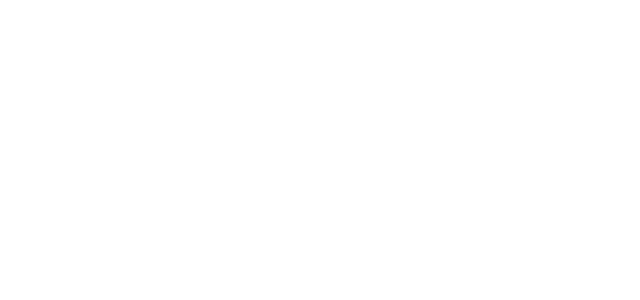
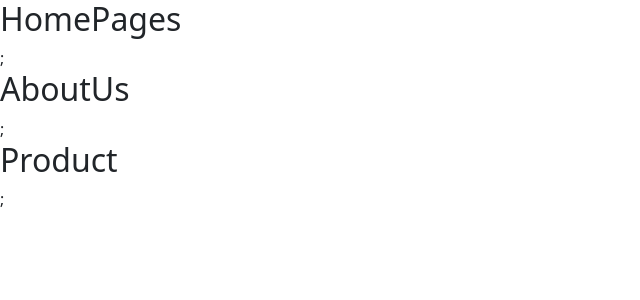
Before and after one commit to saverio-mandarano/react-router, a React (Vite) app: page / in a window 1280 px wide. Shown: the top 300 px of the page, without its empty margins (0-640 px from the left). Built offline with nearby package versions, Linux system fonts and the light colour scheme.

Commit message:
set-up pagine di base

```diff
--- a/src/App.jsx
+++ b/src/App.jsx
@@ -1,8 +1,16 @@
-import { useState } from "react";
 import { BrowserRouter } from "react-router-dom";
+import HomePage from "./pages/HomePage";
+import AboutUs from "./pages/AboutUs";
+import Product from "./pages/Product";
 
 function App() {
-  return <BrowserRouter></BrowserRouter>;
+  return (
+    <>
+      <HomePage />;
+      <AboutUs />;
+      <Product />;
+    </>
+  );
 }
 
 export default App;
--- /dev/null
+++ b/src/pages/AboutUs.jsx
@@ -0,0 +1,5 @@
+function AboutUs() {
+  return <h2>AboutUs</h2>;
+}
+
+export default AboutUs;
--- /dev/null
+++ b/src/pages/HomePage.jsx
@@ -0,0 +1,5 @@
+function HomePage() {
+  return <h2>HomePages</h2>;
+}
+
+export default HomePage;
--- /dev/null
+++ b/src/pages/Product.jsx
@@ -0,0 +1,5 @@
+function Product() {
+  return <h2>Product</h2>;
+}
+
+export default Product;
```
